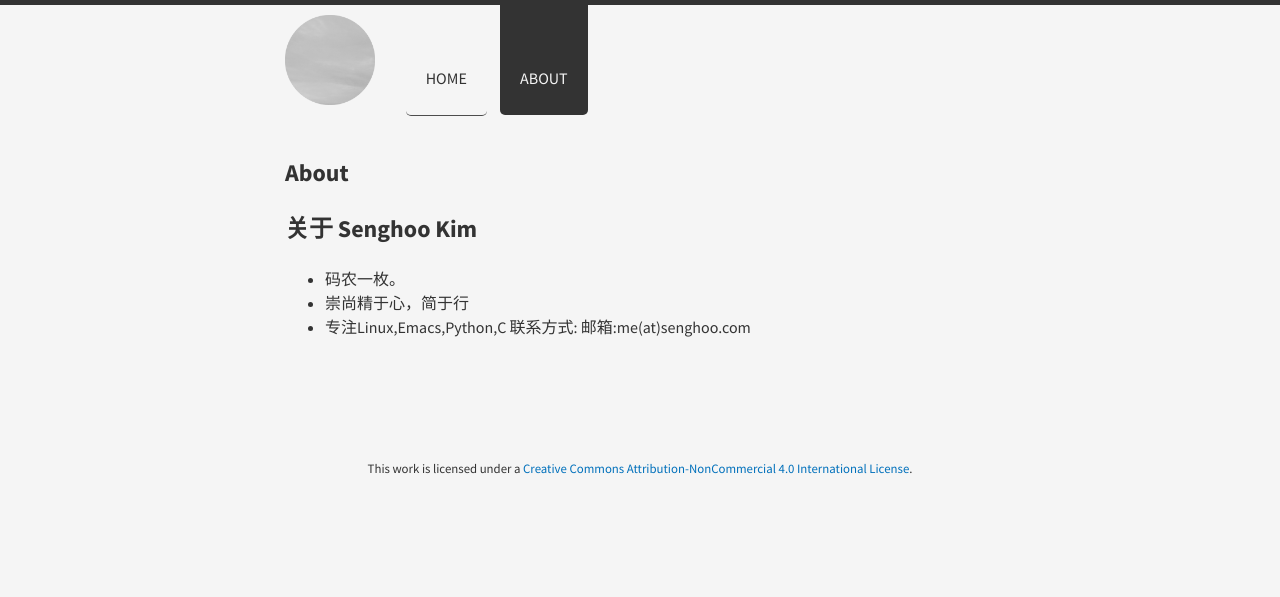
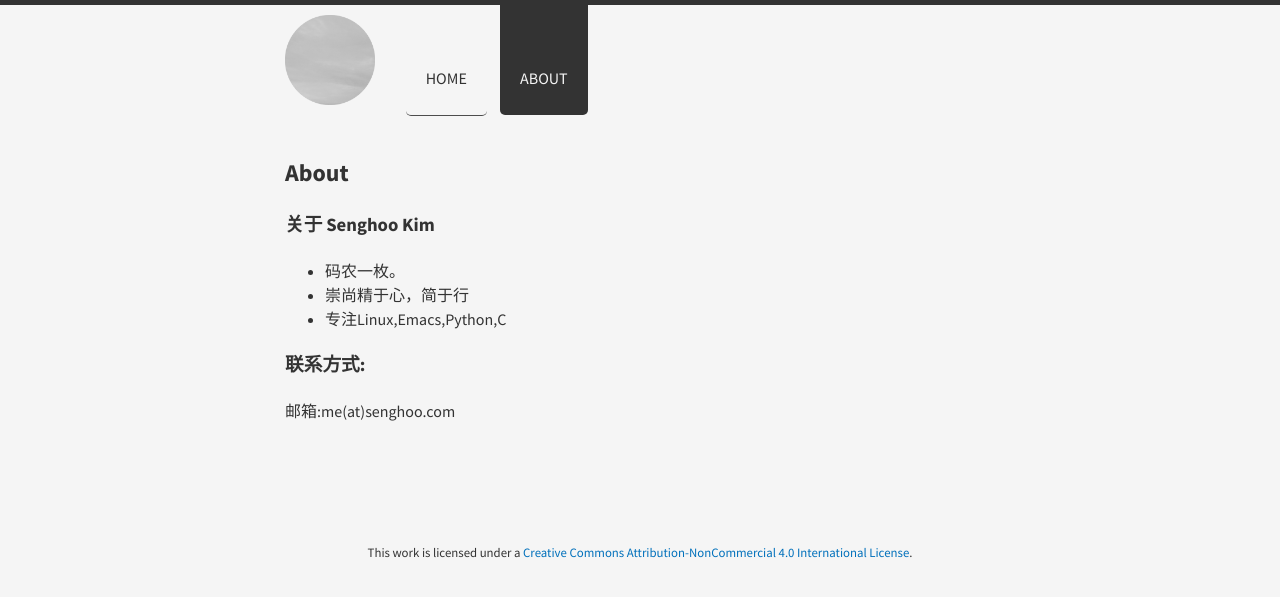
Before and after one commit to senghoo/senghoo.github.io, a Jekyll site: the page built from about/index.md, in a window 1280 px wide. Shown: the top 597 px of the page. Built offline with Jekyll 4.4.1, drawn with Linux system fonts in a browser that asks for light colours; nearby versions of some CDN libraries; Markdown is read by kramdown in place of the engine named in the settings; part of the change alters nothing that is shown.

```diff
--- a/about/index.md
+++ b/about/index.md
@@ -3,9 +3,12 @@ layout: page
 title: About
 ---
 
-##关于 Senghoo Kim
+###关于 Senghoo Kim
+
 * 码农一枚。
 * 崇尚精于心，简于行
 * 专注Linux,Emacs,Python,C
-联系方式:
+
+###联系方式:
+
 邮箱:me(at)senghoo.com
```
